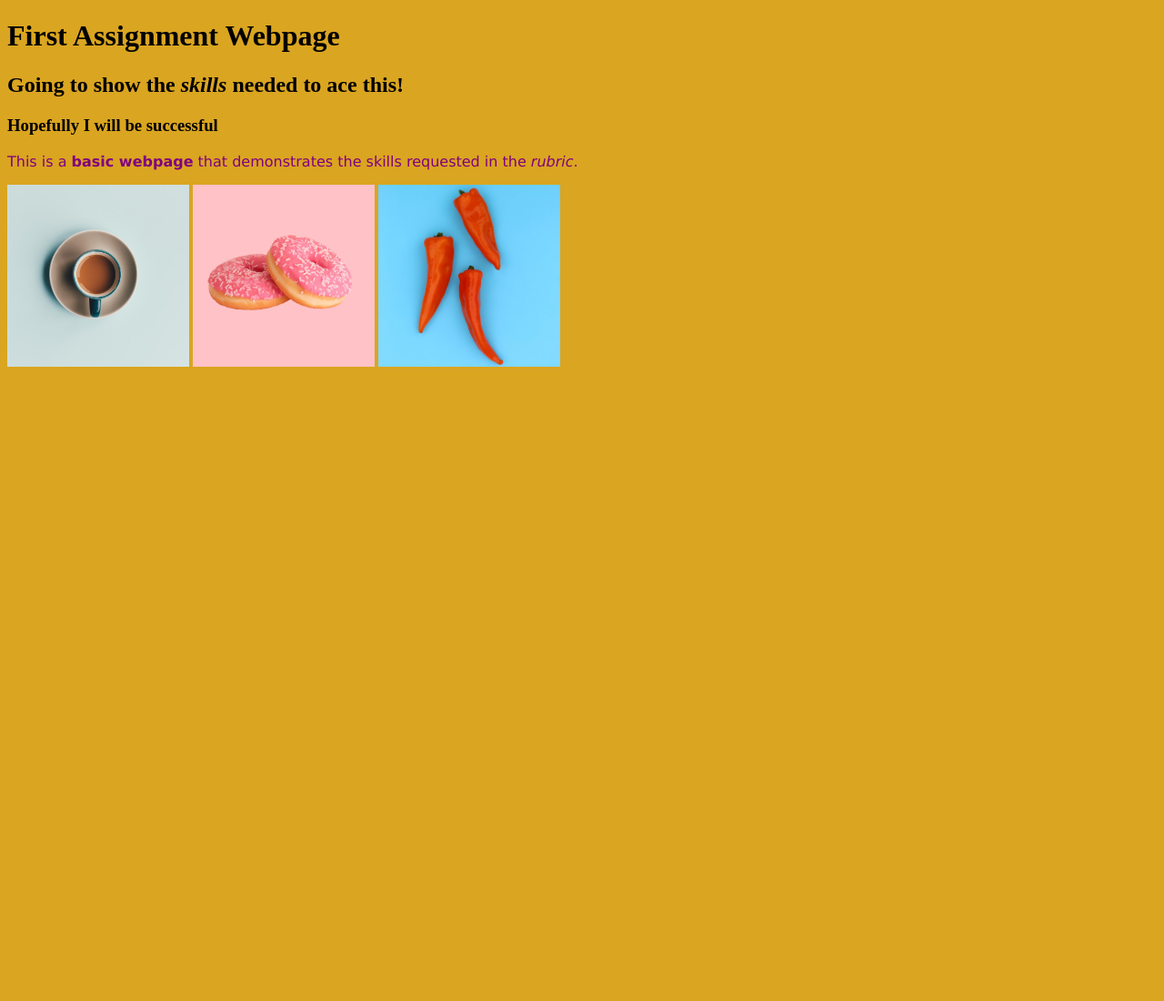
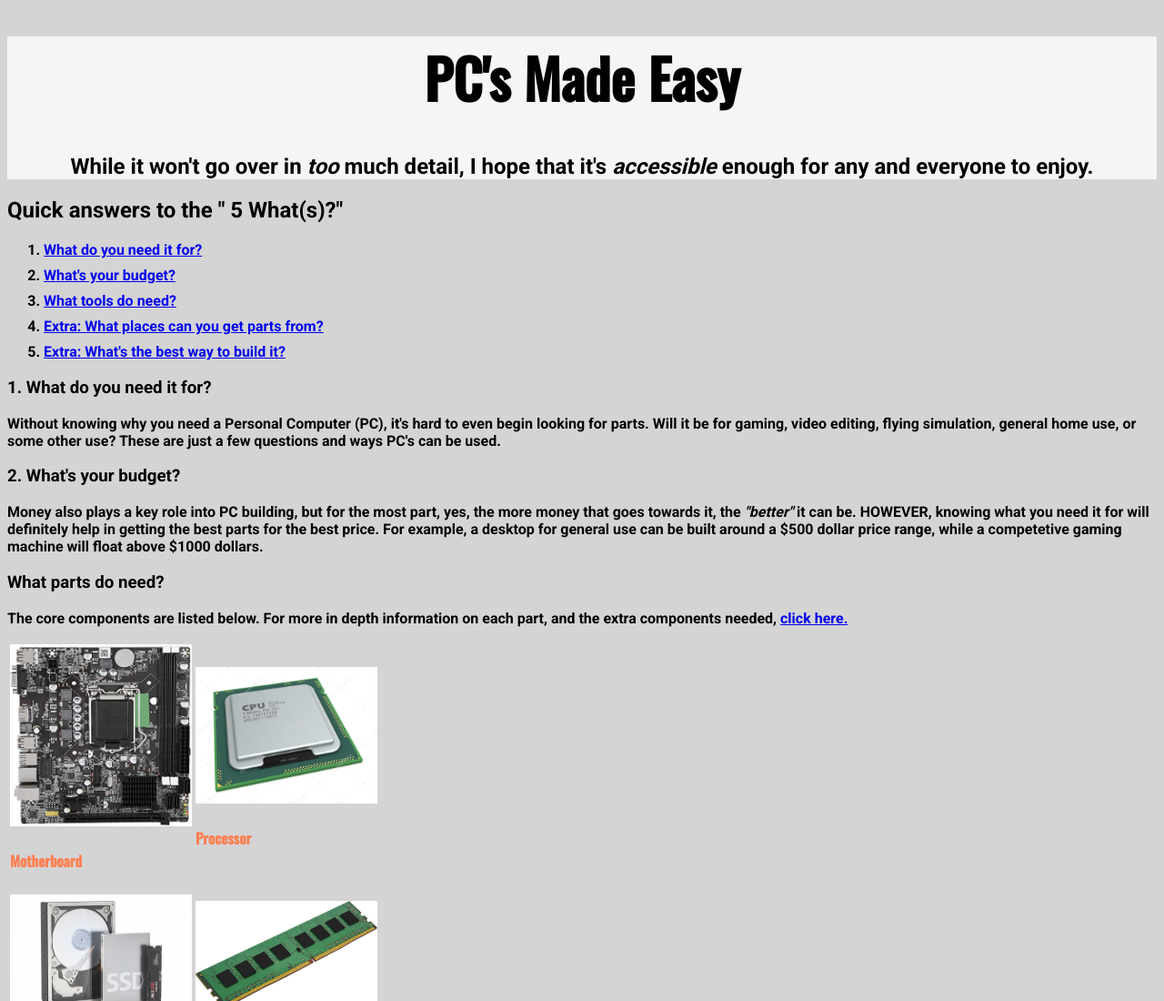
Before and after one commit to jssjcontreras/html2, a plain HTML site: page index.html in a window 1280 px wide. Shown: the top 1100 px of the page at 91% size. Before the commit the page ends 800 px from the top, so only its background shows below. Drawn offline with nearby package versions, Linux system fonts and the light colour scheme.

Commit message:
Assignment 2 update!
MAJOR update from the previous site:
-Focused on a theme
-Added a lot more cohesiveness
-Feel much better about this design
-Took much longer than expected

```diff
--- a/index.html
+++ b/index.html
@@ -1,16 +1,83 @@
 <!DOCTYPE html>
-<html lang="en-US" dir="ltr">
-  <head>
-    <meta charset="utf-8">
-    <title>Basic HTML site</title>
-  </head>
-  <body style="background-color:goldenrod">
-    <h1>First Assignment Webpage</h1>
-    <h2>Going to show the <i>skills</i> needed to ace this!</h2>
-    <h3>Hopefully I will be successful</h3>
-    <p style="font-family:verdana;color:Purple">This is a <b>basic webpage</b> that demonstrates the skills requested in the <em>rubric</em>.</p>
-    <img title="Coffee" src="images/image_1.jpg" alt="image of a coffee cup from above filled with coffee" width="200" height="200">
-    <img title="Donuts" src="images/image_2.jpg" alt="image of two pink frosted donuts with white sprinkles, one donut stacked above and falling off to the side" width="200" height="200">
-    <img title="Peppers" src="images/image_3.jpg" alt="image of three red peppers" width="200" height="200">
-  </body>
+<html>
+<head>
+<title>THE HTML 2 1/2</title>
+<meta charset="utf-8">
+<link rel="preconnect" href="https://fonts.googleapis.com">
+<link rel="preconnect" href="https://fonts.gstatic.com" crossorigin>
+<link href="https://fonts.googleapis.com/css2?family=Oswald:wght@500&family=Roboto:wght@700&display=swap" rel="stylesheet">
+<style>
+body {
+    background-color: #D4D4D4;
+}
+h1, h4, table {
+    font-family: 'Oswald', sans-serif;
+}
+h2, h3, a, p, ul, li {
+    font-family: 'Roboto', sans-serif;
+}
+div {
+    background-color: whitesmoke
+}
+li {
+    margin-bottom: 9px
+}
+h4 {
+    color: coral
+}
+.image-control {
+    max-width: 200px;
+}
+#Title {
+    font-size: 60px;
+    text-align: center
+}
+</style>
+</head>
+<body>
+<header style="background-color:#F5F5F5">
+  <h1 id="Title"><b>PC's Made Easy</b></h1>
+  <h2 align="center">While it won't go over in <i>too</i> much detail, I hope that it's <em>accessible</em> enough for any and everyone to enjoy.</h2>
+</header>
+<h2>Quick answers to the " 5 What(s)?"</h2>
+<ol>
+  <li><a href="#W1">What do you need it for?</a></li>
+  <li><a href="#W2">What's your budget?</a></li>
+  <li><a href="W3">What tools do need?</a></li>
+  <li><a href="#W4">Extra: What places can you get parts from?</a></li>
+  <li><a href="#W5">Extra: What's the best way to build it?</a></li>
+</ol>
+<h3 id="W1">1. What do you need it for?</h3>
+<p>Without knowing why you need a Personal Computer (PC), it's hard to even begin looking for parts. Will it be for gaming, video editing, flying simulation, general home use, or some other use? These are just a few questions and ways PC's can be used.</p>
+<h3 id="W2">2. What's your budget?</h3>
+<p>Money also plays a key role into PC building, but for the most part, yes, the more money that goes towards it, the <i>"better"</i> it can be. <b>HOWEVER</b>, knowing what you need it for will definitely help in getting the best parts for the best price. For example, a desktop for general use can be built around a $500 dollar price range, while a competetive gaming machine will float above $1000 dollars.</p>
+<h3 id="W3">What parts do need?</h3>
+<p>The core components are listed below. For more in depth information on each part, and the extra components needed, <a href="Basic2DW_2.html">click here.</a></p>
+<table>
+  <tr>
+    <td><img class="image-control" title="Motherboard" src="images/MOBO.jpg" alt="Generic motherboard PC component" width="200" height="200">
+      <h4>Motherboard</h4></td>
+    <td><img  title="CPU" class="image-control" src="images/CPU.jpg" alt="Generic Processor PC component">
+      <h4>Processor</h4></td>
+  </tr>
+  <tr>
+    <td><img class="image-control" title="Storage" src="images/STOR.jpg" alt="Generic image of storage drives">
+      <h4>Storage</h4></td>
+    <td><img class="image-control" title="RAM" src="images/MEM.jpg" alt="Generic Memory PC component">
+      <h4>Memory</h4></td>
+  </tr>
+</table>
+<h3 id="W4">Extra: What places can you get parts from?</h3>
+<p>My personal go-to is Newegg. Great pricing and even plenty of helpful resources. Locally, there's the famous Microcenter.</p>
+<h3 id="W5">Extra: What's the best way to build it?</h3>
+<p>While there are many methods, I will default to a YouTube video that shows how to build a PC in less than <b><em>5 minutes??</em></b> Woah.</p>
+<iframe width="560" height="315" src="https://www.youtube.com/embed/VhdV2wv3jQs" title="YouTube video player" frameborder="0" allow="accelerometer; autoplay; clipboard-write; encrypted-media; gyroscope; picture-in-picture" allowfullscreen></iframe>
+<p>References:
+<ul>
+  <li><a href="https://www.crucial.com/articles/pc-builders/how-to-build-a-computer" target="_blank">Crucial - How to build your own PC</a></li>
+  <li><a href="https://www.newegg.com/r" target="_blank">Newegg</a></li>
+  <li><a href="https://www.microcenter.com/site/products/computer-parts.aspx" target="_blank">Microcenter - Computer Parts</a></li>
+</ul>
+</p>
+</body>
 </html>
```
Also changed, not shown: Basic2DW_2.html (added, +34 -0 lines), images/404WIP.jpg (added), images/CPU.jpg (added), images/MEM.jpg (added), images/MOBO.jpg (added), images/STOR.jpg (added), images/image_1.jpg (deleted), images/image_2.jpg (deleted), images/image_3.jpg (deleted).
